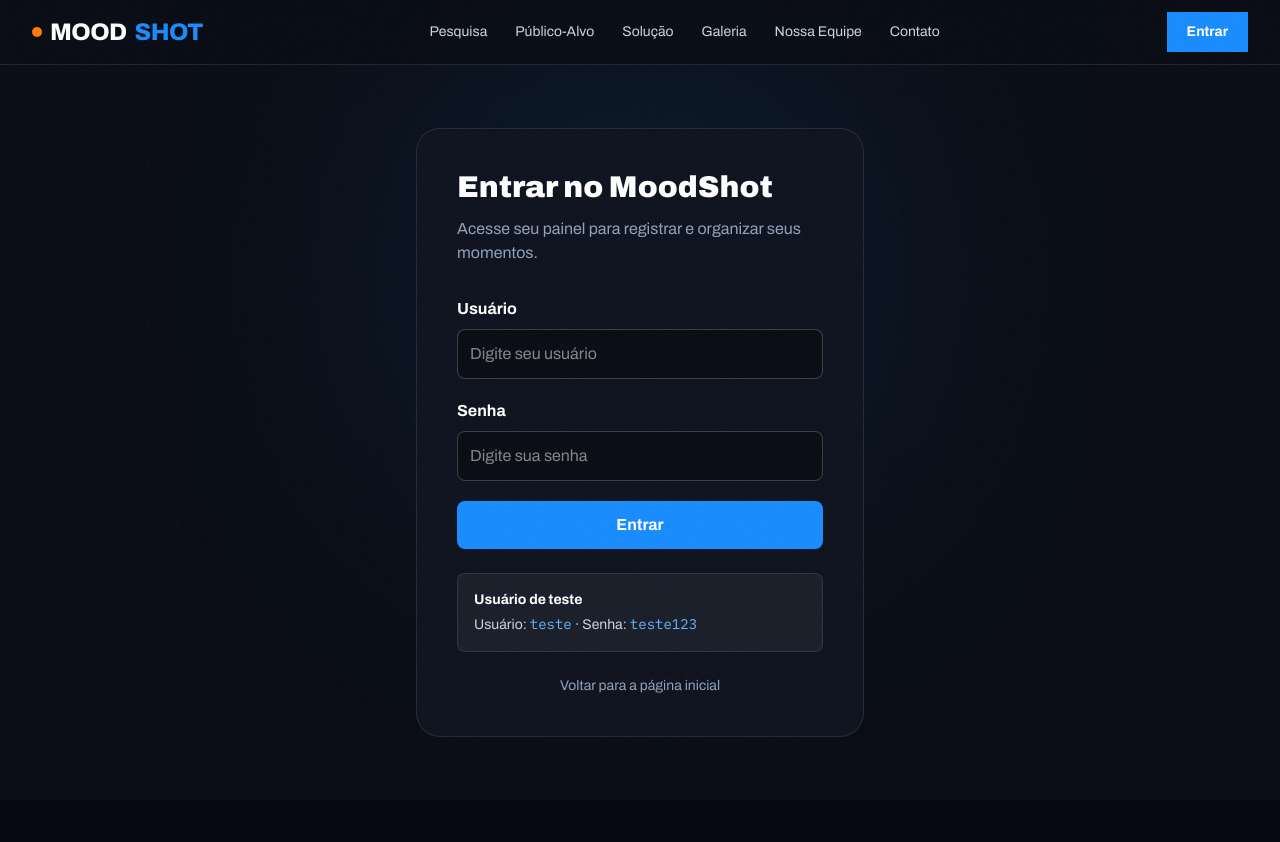
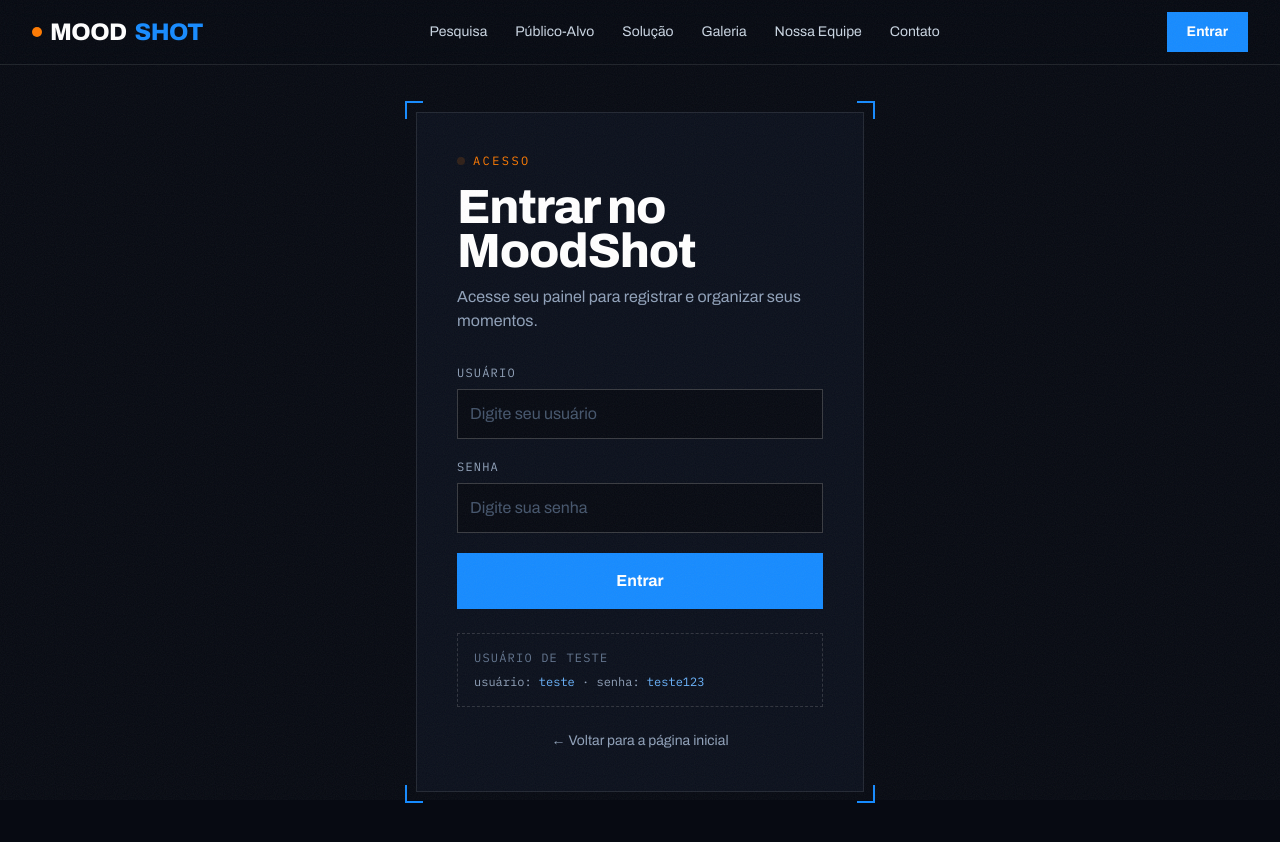
Before and after one commit to mateustavaresw/Moodshot-front-web, a React (Vite) app: page /login in a window 1280 px wide. Shown: the top 842 px of the page. Before the commit the page ends 801 px from the top, so only its background shows below. Built offline with nearby package versions, Linux system fonts and the light colour scheme.

Commit message:
login e 404 no visual novo

```diff
--- a/src/components/FormField.jsx
+++ b/src/components/FormField.jsx
@@ -5,14 +5,14 @@ function FormField({ label, id, error, as = "input", children, ...props }) {
 
   return (
     <div>
-      <label htmlFor={id} className="mb-2 block font-bold">
+      <label htmlFor={id} className="mb-2 block font-mono text-xs uppercase tracking-widest text-slate-400">
         {label}
       </label>
 
       <Field
         id={id}
         name={id}
-        className={`w-full rounded-lg border ${borderColor} bg-[#070A12] p-3 outline-none focus:border-[#168BFF]`}
+        className={`w-full border ${borderColor} bg-ink p-3 outline-none transition placeholder:text-slate-600 focus:border-azul`}
         {...props}
       >
         {children}
--- a/src/pages/Login.jsx
+++ b/src/pages/Login.jsx
@@ -1,6 +1,7 @@
 import { useState } from "react";
 import { Link, Navigate, useLocation, useNavigate } from "react-router-dom";
 import FormField from "../components/FormField";
+import FrameCorners from "../components/FrameCorners";
 import useAuth from "../hooks/useAuth";
 import useForm from "../hooks/useForm";
 
@@ -48,17 +49,23 @@ function Login() {
   }
 
   return (
-    <section className="relative isolate flex min-h-screen items-center justify-center px-6 pb-16 pt-32">
-      <div className="absolute left-1/2 top-20 -z-10 h-96 w-96 -translate-x-1/2 rounded-full bg-[#168BFF]/20 blur-[140px]" />
+    <section className="flex min-h-screen items-center justify-center px-6 pb-16 pt-28">
+      <div className="relative w-full max-w-md border border-white/10 bg-panel p-8 sm:p-10">
+        <FrameCorners className="-inset-3 text-azul" />
 
-      <div className="w-full max-w-md rounded-3xl border border-white/10 bg-[#0B101C] p-8 sm:p-10">
-        <h1 className="text-3xl font-black">Entrar no MoodShot</h1>
+        <p className="flex items-center gap-2 font-mono text-xs uppercase tracking-[0.2em] text-laranja">
+          <span className="rec-dot h-2 w-2 rounded-full bg-laranja" />
+          Acesso
+        </p>
+        <h1 className="condensed mt-4 text-5xl font-extrabold leading-[0.92] tracking-tight">
+          Entrar no MoodShot
+        </h1>
         <p className="mt-3 text-slate-400">
           Acesse seu painel para registrar e organizar seus momentos.
         </p>
 
         {location.state?.from && (
-          <p className="mt-6 rounded-lg border border-[#FF7A00]/40 bg-[#FF7A00]/10 p-3 text-sm text-orange-200">
+          <p className="mt-6 border-l-2 border-laranja bg-laranja/10 p-3 text-sm text-orange-200">
             Faça login para acessar essa página.
           </p>
         )}
@@ -87,7 +94,7 @@ function Login() {
           />
 
           {apiError && (
-            <p role="alert" className="rounded-lg bg-red-500/10 p-3 text-sm text-red-300">
+            <p role="alert" className="border-l-2 border-red-400 bg-red-500/10 p-3 text-sm text-red-300">
               {apiError}
             </p>
           )}
@@ -95,22 +102,22 @@ function Login() {
           <button
             type="submit"
             disabled={loading}
-            className="w-full rounded-lg bg-[#168BFF] px-6 py-3 font-bold transition hover:bg-[#0874df] disabled:cursor-not-allowed disabled:opacity-60"
+            className="w-full bg-azul px-6 py-4 font-bold transition hover:bg-[#0874df] disabled:cursor-not-allowed disabled:opacity-60"
           >
             {loading ? "Entrando..." : "Entrar"}
           </button>
         </form>
 
-        <div className="mt-6 rounded-lg border border-white/10 bg-white/5 p-4 text-sm text-slate-300">
-          <p className="font-bold text-white">Usuário de teste</p>
-          <p className="mt-1">
-            Usuário: <code className="text-[#6BB5FF]">teste</code> · Senha:{" "}
-            <code className="text-[#6BB5FF]">teste123</code>
+        <div className="mt-6 border border-dashed border-white/15 p-4 font-mono text-xs text-slate-400">
+          <p className="uppercase tracking-widest text-slate-500">Usuário de teste</p>
+          <p className="mt-2">
+            usuário: <span className="text-azul-claro">teste</span> · senha:{" "}
+            <span className="text-azul-claro">teste123</span>
           </p>
         </div>
 
         <Link to="/" className="mt-6 block text-center text-sm text-slate-400 hover:text-white">
-          Voltar para a página inicial
+          ← Voltar para a página inicial
         </Link>
       </div>
     </section>
--- a/src/pages/NotFound.jsx
+++ b/src/pages/NotFound.jsx
@@ -1,19 +1,31 @@
 import { Link } from "react-router-dom";
+import FrameCorners from "../components/FrameCorners";
 
 function NotFound() {
   return (
-    <section className="flex min-h-screen flex-col items-center justify-center px-6 pt-20 text-center">
-      <span className="text-8xl font-black text-[#168BFF]/40">404</span>
-      <h1 className="mt-4 text-3xl font-black sm:text-4xl">Página não encontrada</h1>
-      <p className="mt-4 max-w-md text-slate-400">
+    <section className="flex min-h-screen items-center justify-center px-6 pb-16 pt-28">
+      <div className="relative w-full max-w-2xl px-6 py-16 text-center sm:px-12">
+        <FrameCorners className="inset-0 text-white/40" />
+
+        <p className="font-mono text-xs uppercase tracking-[0.2em] text-laranja">
+          Erro · sem sinal
+        </p>
+        <span className="condensed mt-4 block text-[9rem] font-extrabold leading-none text-azul/40 sm:text-[12rem]">
+          404
+        </span>
+        <h1 className="condensed text-4xl font-extrabold uppercase sm:text-5xl">
+          Página não encontrada
+        </h1>
+        <p className="mx-auto mt-4 max-w-md text-slate-400">
           Esse endereço não existe ou foi removido. Que tal voltar para o início?
         </p>
         <Link
           to="/"
-        className="mt-8 rounded-full bg-[#168BFF] px-7 py-4 font-bold transition hover:bg-[#0874df]"
+          className="mt-10 inline-block bg-azul px-7 py-4 font-bold transition hover:bg-[#0874df]"
         >
           Voltar ao início
         </Link>
+      </div>
     </section>
   );
 }
```
Lines whose indentation alone changed are shown as unchanged.
